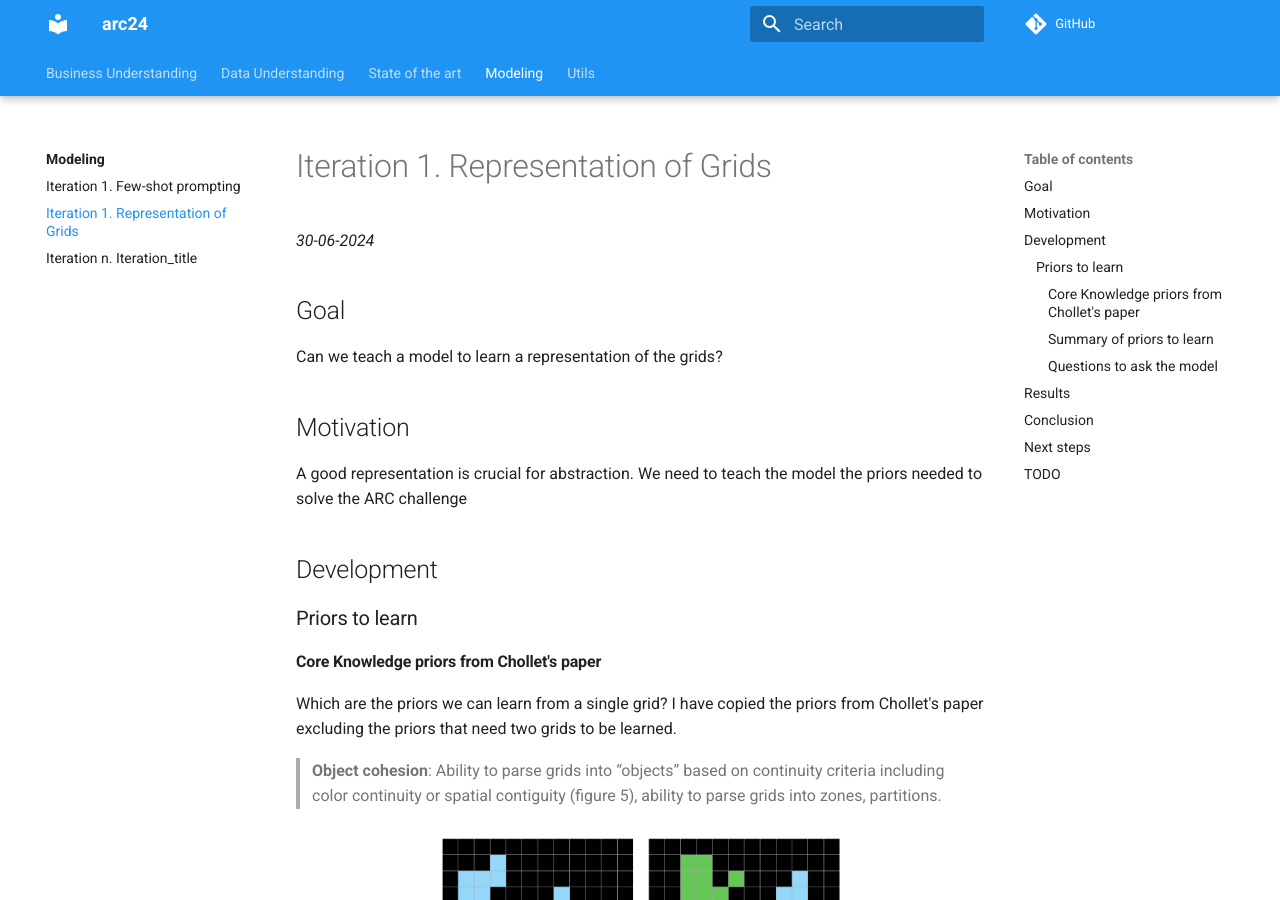
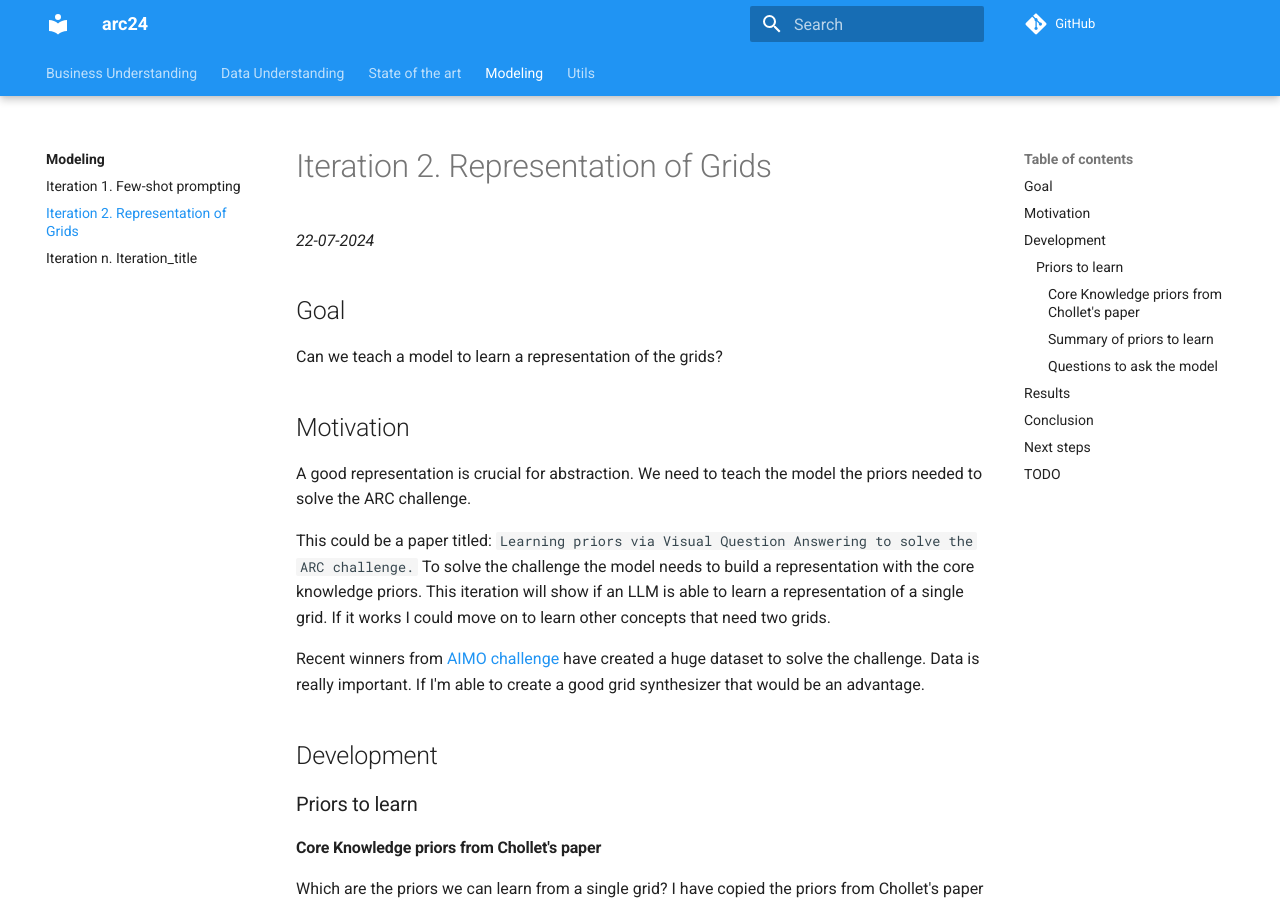
Before and after one commit to zhengjunyao-work/arc24, an MkDocs documentation site: the page built from docs/modeling/Iteration_02_grid_representation.md, in a window 1280 px wide and 900 px high. Built offline with MkDocs 1.6.1 and Material for MkDocs 9.7.7, drawn with Linux system fonts in a browser that asks for light colours; comment, search, counter and statistics services are not loaded.

Commit message:
start iteration 2

```diff
--- a/docs/modeling/Iteration_02_grid_representation.md
+++ b/docs/modeling/Iteration_02_grid_representation.md
@@ -1,6 +1,6 @@
-# Iteration 1. Representation of Grids
+# Iteration 2. Representation of Grids
 
-_30-06-2024_
+_22-07-2024_
 
 ## Goal
 
@@ -9,7 +9,15 @@ Can we teach a model to learn a representation of the grids?
 ## Motivation
 
 A good representation is crucial for abstraction. We need to teach the model
-the priors needed to solve the ARC challenge
+the priors needed to solve the ARC challenge.
+
+This could be a paper titled: `Learning priors via Visual Question Answering to solve the ARC challenge.`
+To solve the challenge the model needs to build a representation with the core knowledge priors.
+This iteration will show if an LLM is able to learn a representation of a single grid. If it works
+I could move on to learn other concepts that need two grids.
+
+Recent winners from [AIMO challenge](https://www.kaggle.com/competitions/ai-mathematical-olympiad-prize/discussion/519303) have created a huge dataset to solve the challenge. Data is really
+important. If I'm able to create a good grid synthesizer that would be an advantage.
 
 ## Development
 
```
